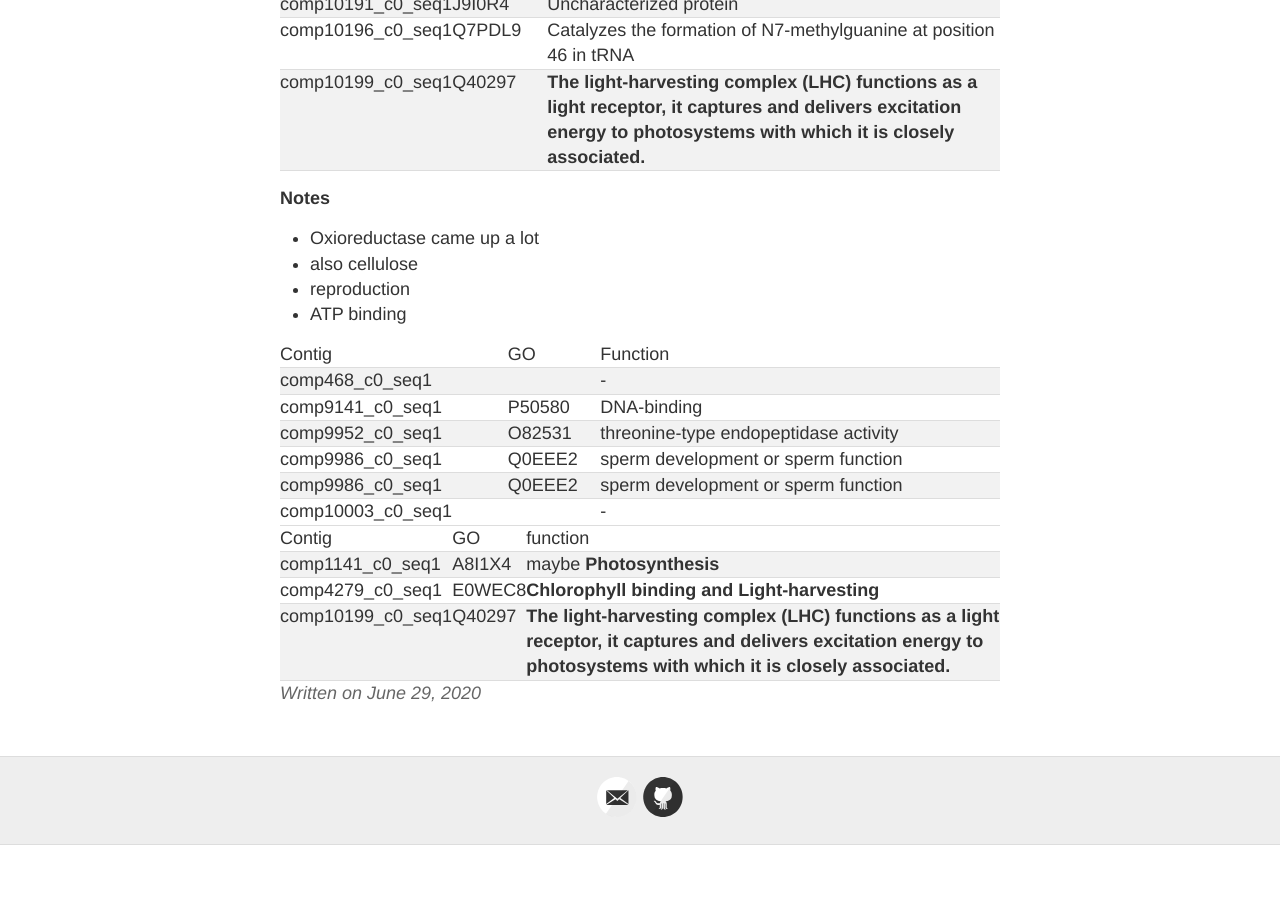
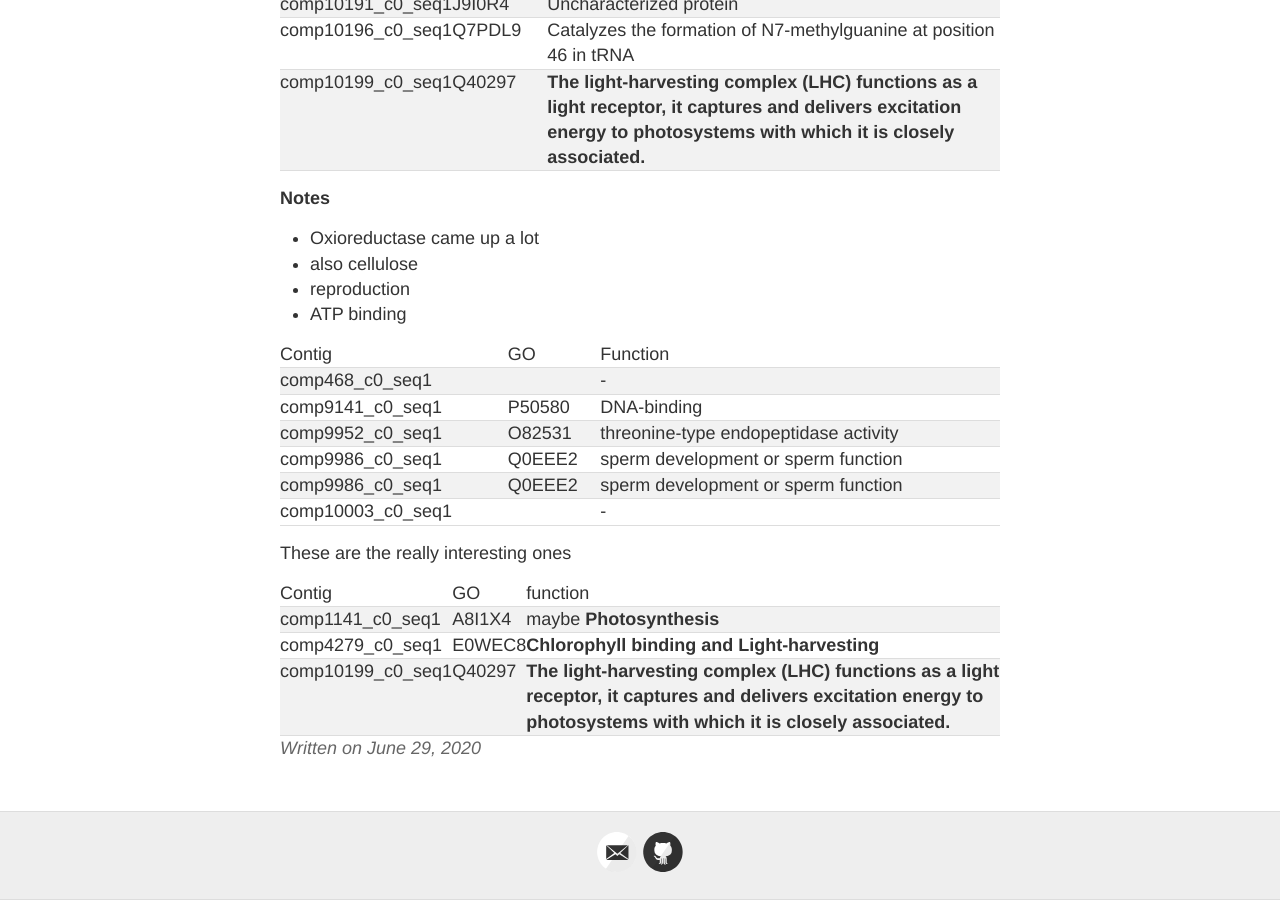
Before and after one commit to Mwags24/Brevolium_Notebook, a Jekyll site: the page built from _posts/2020-6-29-SNPs_Function.md, in a window 1280 px wide and 900 px high, scrolled down 2139 px. Built offline with Jekyll 4.4.1, drawn with Linux system fonts in a browser that asks for light colours; before the commit the page ends 2984 px from its top, so only the background shows below that.

Commit message:
Update 2020-6-29-SNPs_Function.md

```diff
--- a/_posts/2020-6-29-SNPs_Function.md
+++ b/_posts/2020-6-29-SNPs_Function.md
@@ -89,6 +89,10 @@ Other info
 |comp10003_c0_seq1|| - |
 
 
+
+These are the really interesting ones
+
+
 |Contig |GO |function|
 |comp1141_c0_seq1	|A8I1X4|maybe **Photosynthesis**|
 |comp4279_c0_seq1	|E0WEC8|**Chlorophyll binding and Light-harvesting**|
```
